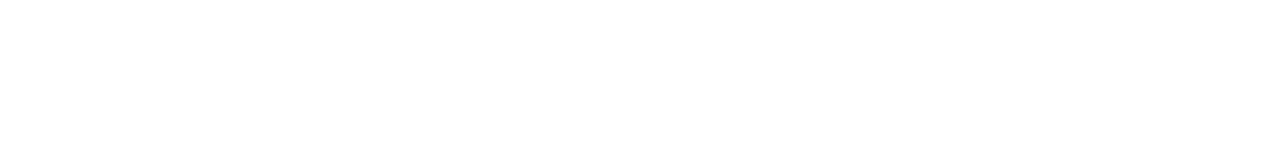
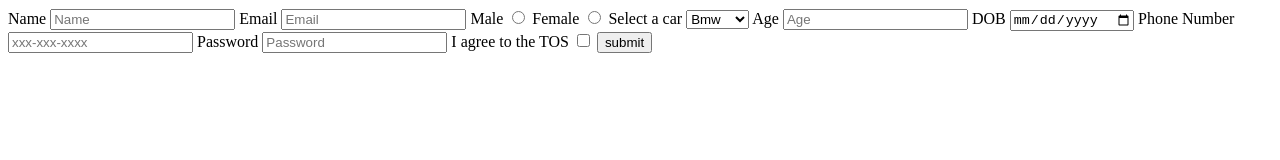
Before and after one commit to acciojob/signup-form-car-Ajees1998, a website: page main.html in a window 1280 px wide. Drawn offline with Linux system fonts and the light colour scheme.

Commit message:
created a submission

```diff
--- a/main.html
+++ b/main.html
@@ -8,6 +8,39 @@
 
 <body>
 	<!-- the entire body must be written by student -->
+	<form method="post">
+		<label for="name">Name</label>
+		<input type="text" id="name" placeholder="Name" required>
+		<label for="email">Email</label>
+		<input type="text" id="email" placeholder="Email" required>
+		<label for="gender_m">Male</label>
+		<input type="radio" id="gender_m" name="gender" required>
+		<label for="gender_f">Female</label>
+		<input type="radio" id="gender_f" name="gender" required>
+		<label for="cars">Select a car</label>
+		<select placeholder="--Please choose an option--" id="cars">
+			<option>Bmw</option>
+			<option>Audi</option>
+			<option>Suzuki</option>
+		</select>
+		<label for="age">Age</label>
+		<input type="number" id="age" placeholder="Age" required>
+		<label for="dob">DOB</label>
+		<input type="date" id="dob" required>
+		<label for="tel">Phone Number</label>
+		<input type="tel" id="tel" placeholder="xxx-xxx-xxxx">
+		<label for="password">Password</label>
+		<input type="password" id="password" placeholder="Password" required>
+		<label for="tos">I agree to the TOS</label>
+		<input type="checkbox" id="tos" required>
+		<button>submit</button>
+
+
+
+
+
+
+	</form>
     <script type="text/javascript" src="./script.js">
 </script>
 
```
